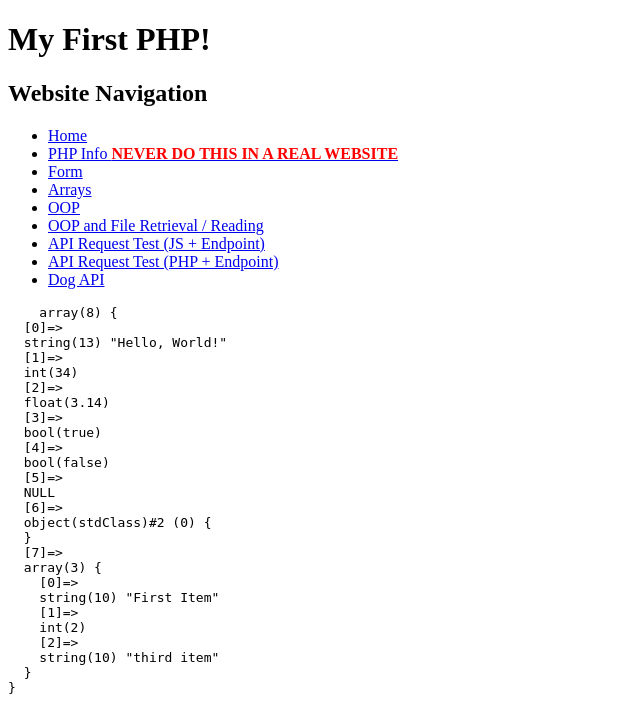
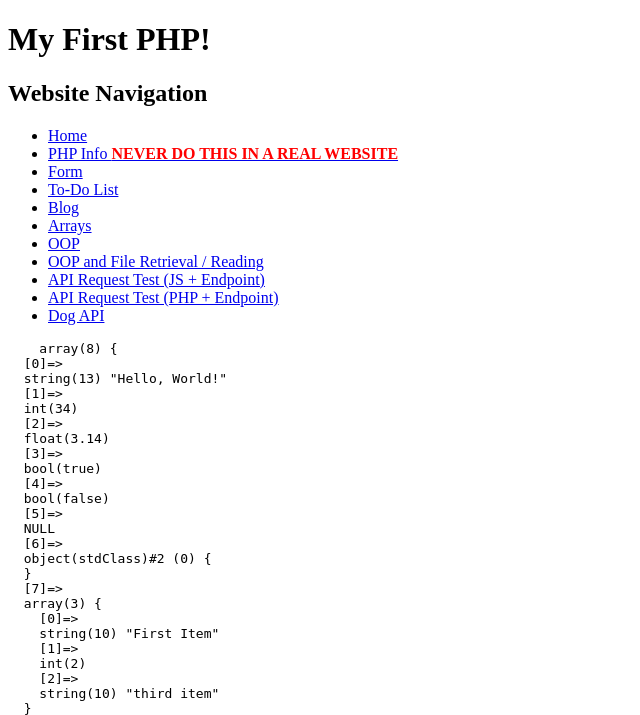
Before and after one commit to Cailenys/PHP, a PHP site: page /index.php in a window 1280 px wide. Shown: the top 715 px of the page, without its empty margins (0-640 px from the left). Run offline with PHP 8.4, Linux system fonts and the light colour scheme.

Commit message:
reorganizing navbar

```diff
--- a/includes/navigation.php
+++ b/includes/navigation.php
@@ -14,6 +14,12 @@
     </li>
     <li>
       <a href="./form.php">Form</a>
+    </li>
+    <li>
+      <a href="./ToDoList.php"> To-Do List</a>
+    </li>
+    <li>
+      <a href="./blog.php"> Blog</a>
     </li>
     <li>
       <a href="./arrays.php">Arrays</a>
```
